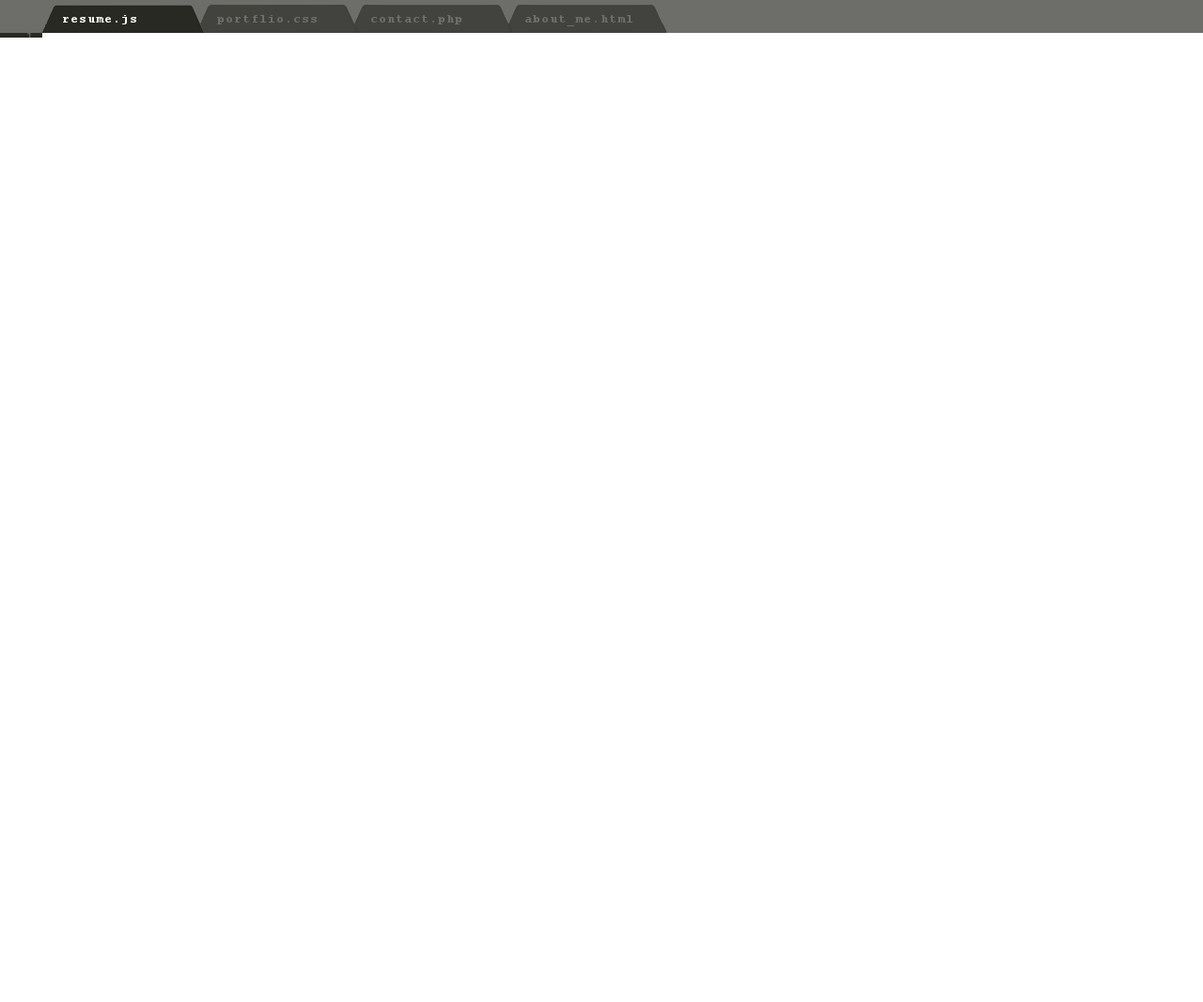
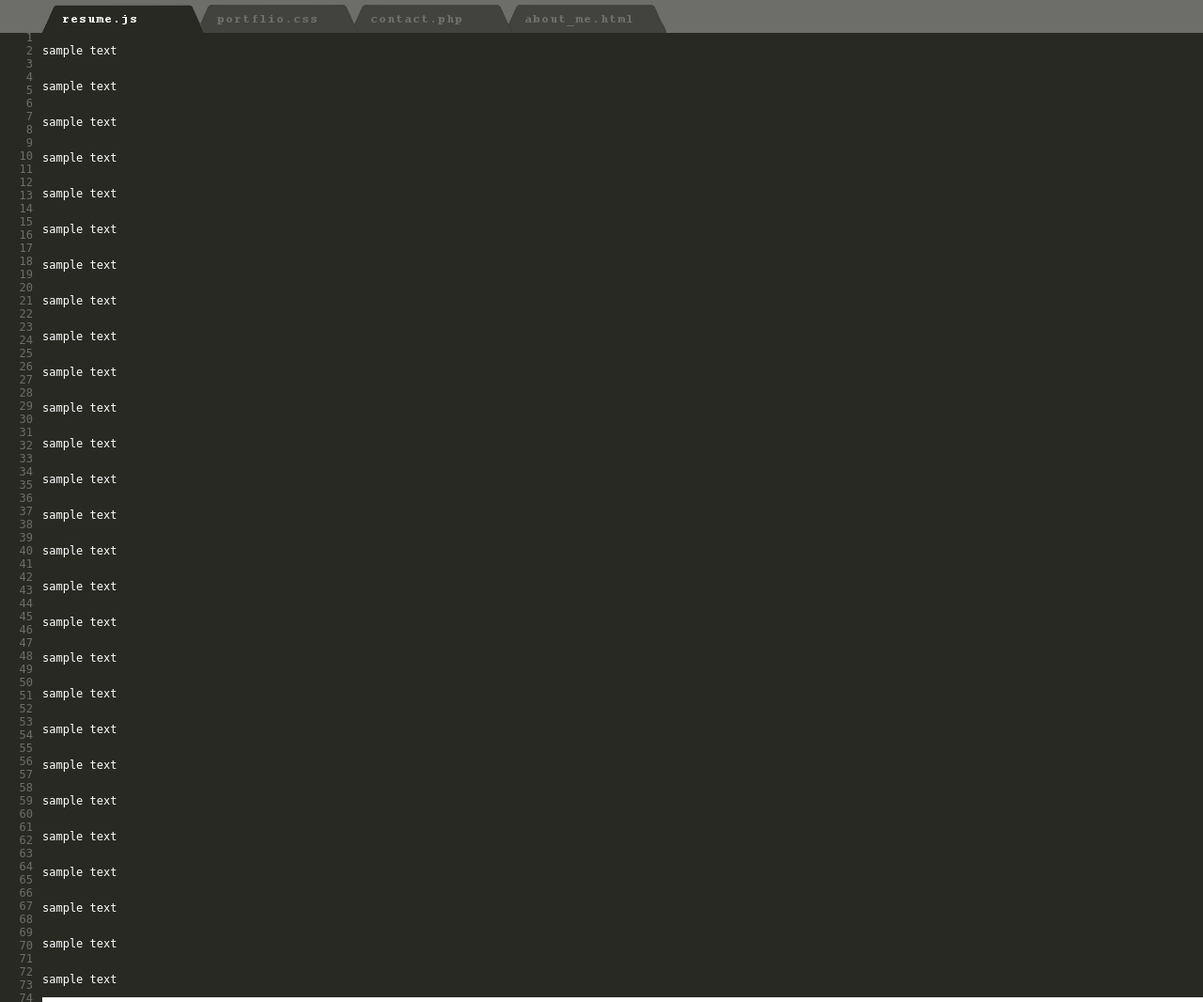
Before and after one commit to BeckTimothy/tbeck-pwp-portfolio, a PHP site: page / in a window 1280 px wide. Shown: the whole page at 94% size. Before the commit the page ends 40 px from the top, so only its background shows below. Run offline with PHP 8.4, Linux system fonts and the light colour scheme.

Commit message:
created stylizing for psuedocode areas that shall be appended with dynamic content. added sample text to it for testing

```diff
--- a/css/styles.css
+++ b/css/styles.css
@@ -117,3 +117,21 @@
 	height: 100%;
 	overflow: hidden;
 }
+
+/*Code Window will display my information in theme of Sublime*/
+#CodeWindow {
+	display: flex;
+	flex-direction: row;
+	justify-content: flex-start;
+	align-content: stretch;
+	background-color: #282923;
+	width:100%;
+	height: 100%;
+}
+.CodeWindowTextBlock {
+	display: flex;
+	flex-direction: column;
+	justify-content: flex-start;
+	align-content: stretch;
+	background-color: #282923;
+}
--- a/index.html
+++ b/index.html
@@ -79,6 +79,22 @@
 	<div class="main">
 		<div id="CodeWindow">
 			<div class="CodeWindowTextBlock">
+				<p>sample text</p>
+				<p>sample text</p>
+				<p>sample text</p>
+				<p>sample text</p>
+				<p>sample text</p><p>sample text</p>
+				<p>sample text</p><p>sample text</p>
+				<p>sample text</p><p>sample text</p>
+				<p>sample text</p><p>sample text</p>
+				<p>sample text</p><p>sample text</p>
+				<p>sample text</p><p>sample text</p>
+				<p>sample text</p><p>sample text</p>
+				<p>sample text</p><p>sample text</p>
+				<p>sample text</p><p>sample text</p>
+				<p>sample text</p><p>sample text</p>
+				<p>sample text</p><p>sample text</p>
+				<p>sample text</p>
 
 			</div>
 		</div>
```
